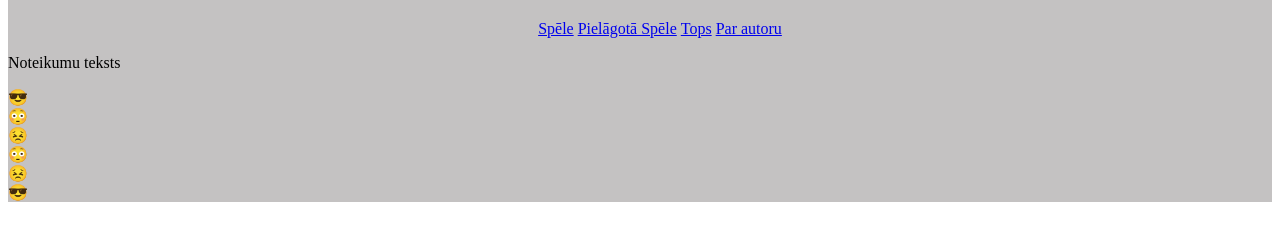
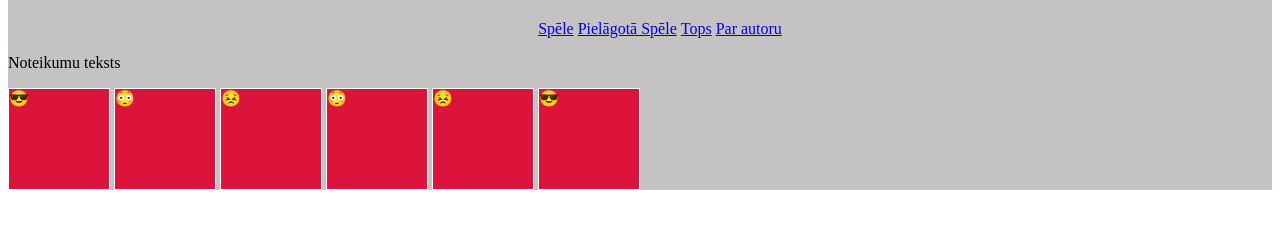
Before and after one commit to aigarsmen/atminasspele, a plain HTML site: page index.html in a window 1280 px wide. Shown: the part 60-300 px from the top of the page. Drawn offline with Linux system fonts and the light colour scheme.

Commit message:
Update style.css

```diff
--- a/style.css
+++ b/style.css
@@ -19,3 +19,12 @@ li
 {
     display: inline-block;
 }
+
+.block
+{
+    display: inline-block;
+    background: crimson;
+    width: 100px;
+    height: 100px;
+    border: 1px solid white;
+}
```
